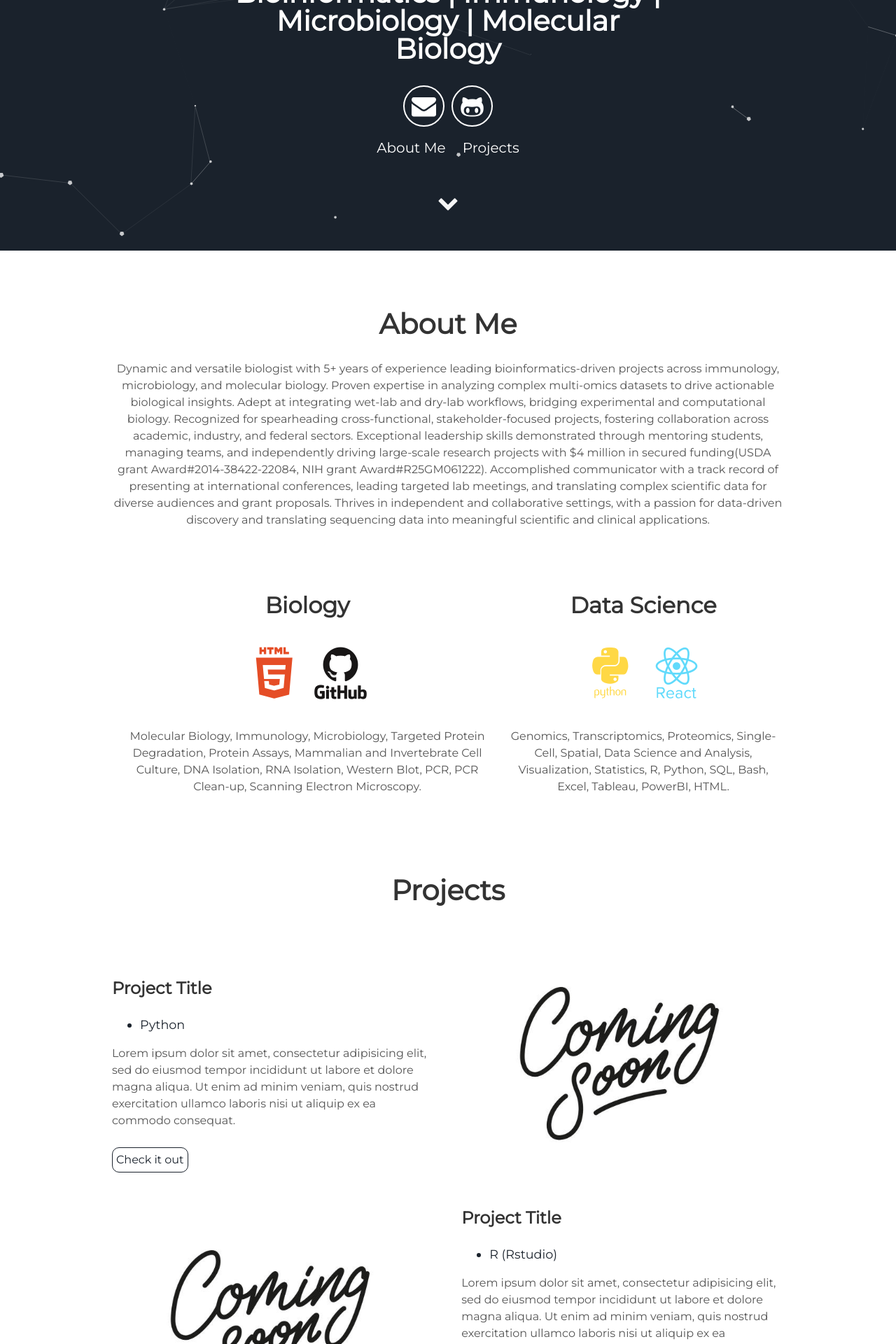
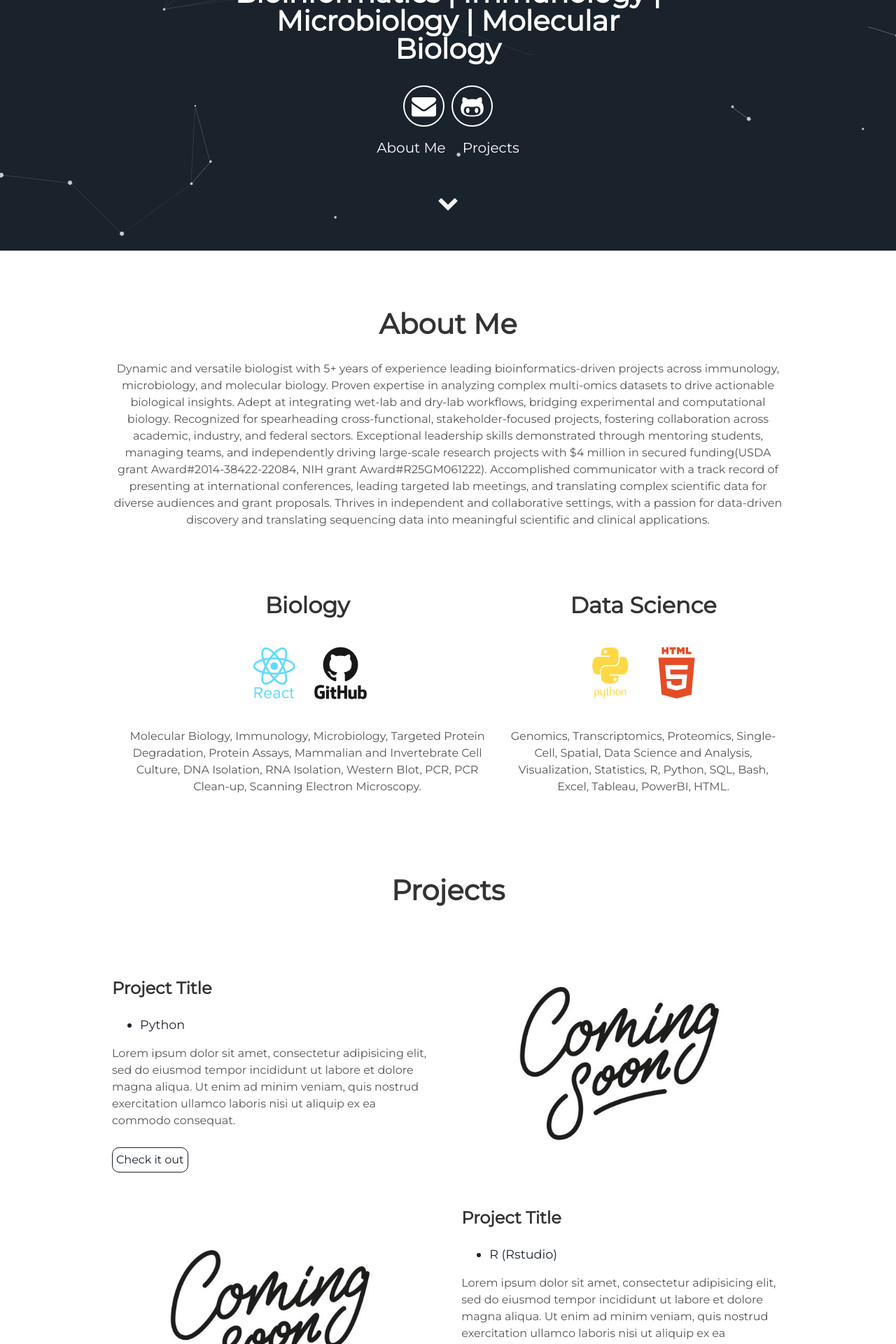
Before and after one commit to jorgegalarza1/jorgegalarza1.github.io, a Jekyll site: the page built from index.html, in a window 1280 px wide. Shown: the part 542-2462 px from the top of the page at 70% size. Built offline with Jekyll 4.4.1, drawn with Linux system fonts in a browser that asks for light colours.

Commit message:
Update about.html

```diff
--- a/_includes/about.html
+++ b/_includes/about.html
@@ -5,14 +5,14 @@
   <div class="user">
     <div class="tech">
       <h2>Biology</h2>
-      <i class="devicon-html5-plain-wordmark colored"></i>
+      <i class="devicon-react-original-wordmark colored"></i>
       <i class="devicon-github-original-wordmark colored"></i>
       <p>Molecular Biology, Immunology, Microbiology, Targeted Protein Degradation, Protein Assays, Mammalian and Invertebrate Cell Culture, DNA Isolation, RNA Isolation, Western Blot, PCR, PCR Clean-up, Scanning Electron Microscopy.</p>
     </div>
     <div class="tech">
       <h2>Data Science</h2>
       <i class="devicon-python-plain-wordmark colored"></i>
-      <i class="devicon-react-original-wordmark colored"></i>
+      <i class="devicon-html5-plain-wordmark colored"></i>
       <p>Genomics, Transcriptomics, Proteomics, Single-Cell, Spatial, Data Science and Analysis, Visualization, Statistics, R, Python, SQL, Bash, Excel, Tableau, PowerBI, HTML.</p>
     </div>
 </div>
```
